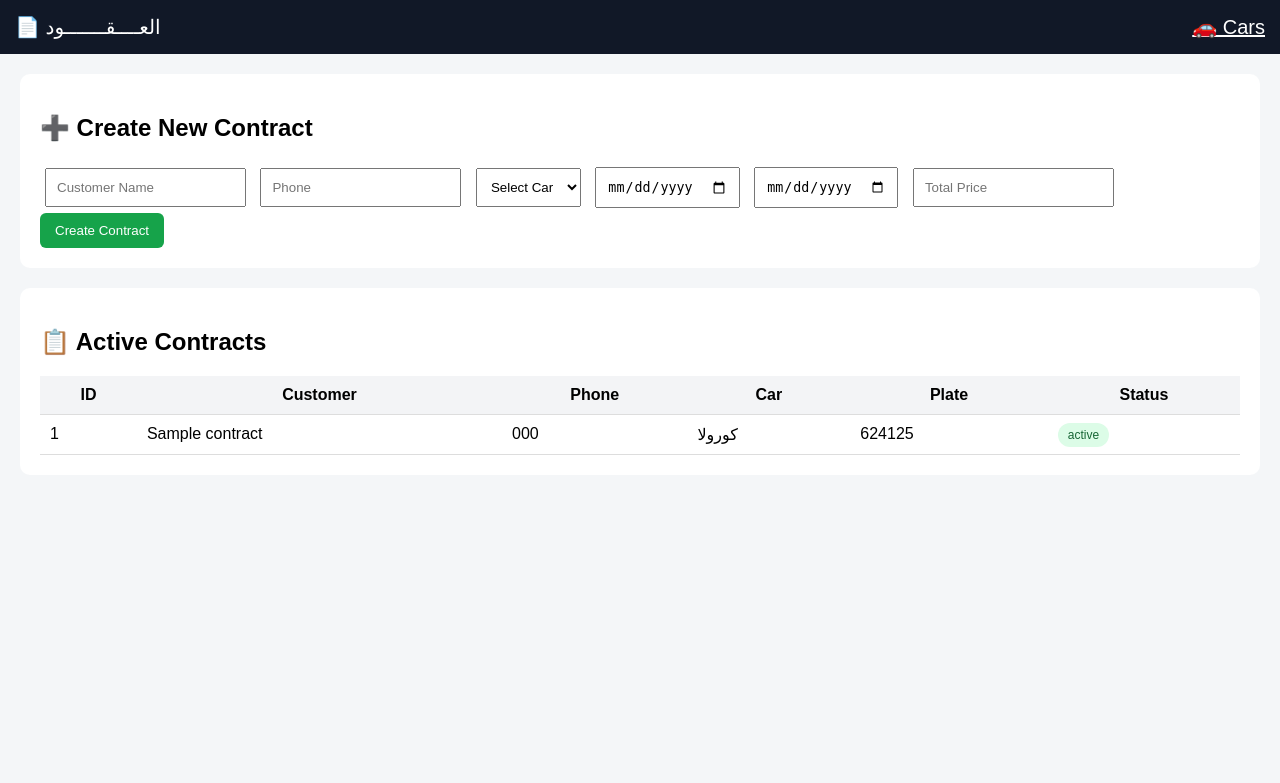
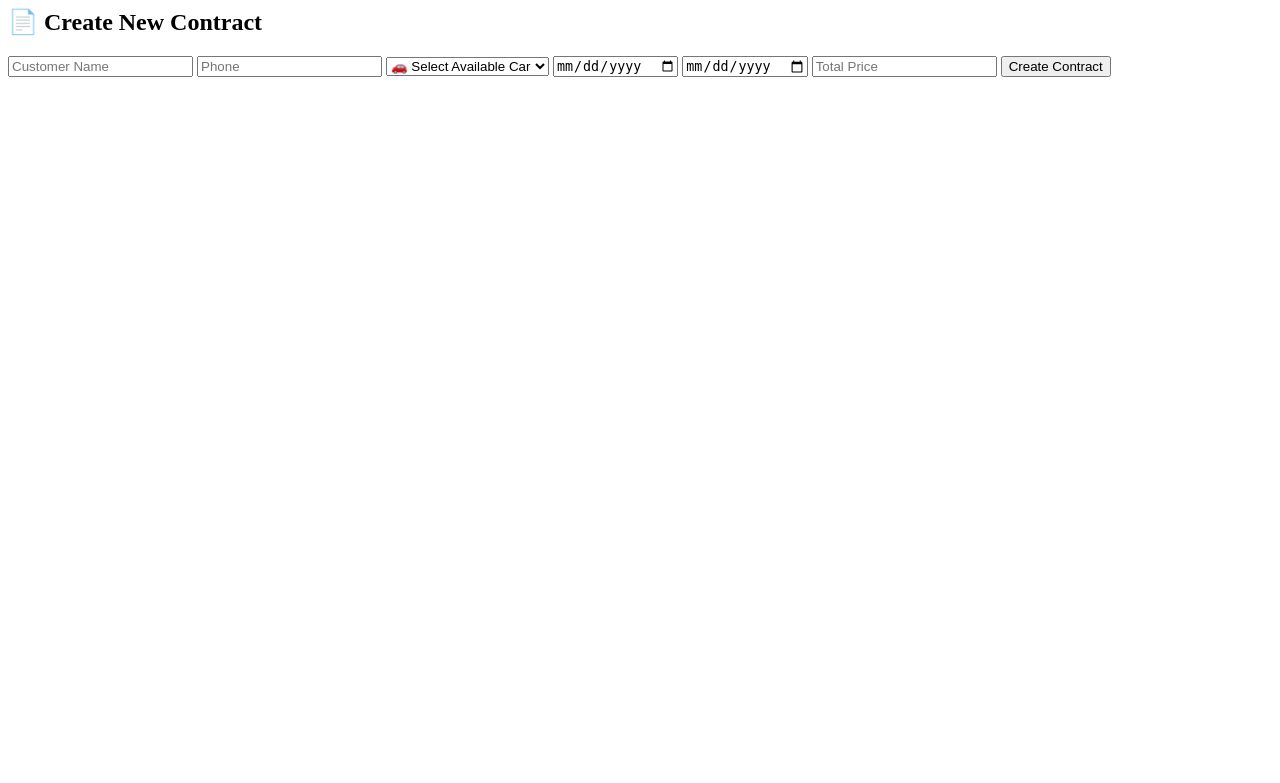
Before and after one commit to bkawash-ops/car-rental, a Flask app: page /contracts in a window 1280 px wide. Shown: the top 783 px of the page. Run offline with Flask 3, Linux system fonts and the light colour scheme; data comes from the database, SQL or seed files in the repository; tables that the repository leaves empty hold one stand-in row (values such as "Sample post").

Commit message:
Update contracts.html

```diff
--- a/templates/contracts.html
+++ b/templates/contracts.html
@@ -1,144 +1,27 @@
-<!DOCTYPE html>
-<html>
-<head>
-    <title>Contracts</title>
-
-    <style>
-        body {
-            font-family: Arial;
-            margin: 0;
-            background: #f4f6f8;
-        }
-
-        .navbar {
-            background: #111827;
-            color: white;
-            padding: 15px;
-            font-size: 20px;
-        }
-
-        .container {
-            padding: 20px;
-        }
-
-        .card {
-            background: white;
-            padding: 20px;
-            margin-bottom: 20px;
-            border-radius: 10px;
-        }
-
-        input, select {
-            padding: 10px;
-            margin: 5px;
-        }
-
-        button {
-            padding: 10px 15px;
-            background: #16a34a;
-            color: white;
-            border: none;
-            border-radius: 6px;
-            cursor: pointer;
-        }
-
-        table {
-            width: 100%;
-            border-collapse: collapse;
-        }
-
-        th, td {
-            padding: 10px;
-            border-bottom: 1px solid #ddd;
-        }
-
-        th {
-            background: #f3f4f6;
-        }
-
-        .badge {
-            padding: 5px 10px;
-            border-radius: 20px;
-            font-size: 12px;
-        }
-
-        .active {
-            background: #dcfce7;
-            color: #166534;
-        }
-    </style>
-</head>
-
-<body>
-
-<div class="navbar">
-    📄 العــــقـــــــود
-
-    <a href="/" style="float:right; color:white; margin-left:15px;">
-        🚗 Cars
-    </a>
-
-   </div>
-
-<div class="container">
-
-    <!-- CREATE CONTRACT -->
 <div class="card">
-        <h2>➕ Create New Contract</h2>
+    <h2>📄 Create New Contract</h2>
 
     <form method="POST" action="/create_contract">
 
         <input name="customer_name" placeholder="Customer Name" required>
         <input name="customer_phone" placeholder="Phone" required>
 
+        <!-- السيارات المتاحة فقط -->
         <select name="car_id" required>
-                <option value="">Select Car</option>
+            <option value="">🚗 Select Available Car</option>
+
             {% for car in cars %}
                 <option value="{{ car.id }}">
-                        {{ car.model }} - {{ car.plate }}
+                    {{ car.model }} - {{ car.plate }} ({{ car.daily_rate }} JOD/day)
                 </option>
             {% endfor %}
         </select>
 
         <input type="date" name="start_date" required>
         <input type="date" name="end_date" required>
-            <input name="total_price" placeholder="Total Price">
 
-            <button type="submit">Create Contract</button>
+        <input name="total_price" placeholder="Total Price" readonly>
+
+        <button class="btn btn-add" type="submit">Create Contract</button>
     </form>
 </div>
-
-    <!-- CONTRACT LIST -->
-    <div class="card">
-        <h2>📋 Active Contracts</h2>
-
-        <table>
-            <tr>
-                <th>ID</th>
-                <th>Customer</th>
-                <th>Phone</th>
-                <th>Car</th>
-                <th>Plate</th>
-                <th>Status</th>
-            </tr>
-
-            {% for c in contracts %}
-            <tr>
-                <td>{{ c.id }}</td>
-                <td>{{ c.customer_name }}</td>
-                <td>{{ c.customer_phone }}</td>
-                <td>{{ c.model }}</td>
-                <td>{{ c.plate }}</td>
-                <td>
-                    <span class="badge active">{{ c.status }}</span>
-                </td>
-            </tr>
-            {% endfor %}
-
-        </table>
-    </div>
-
-</div>
-
-</body>
-</html>
```
Lines whose indentation alone changed are shown as unchanged.
